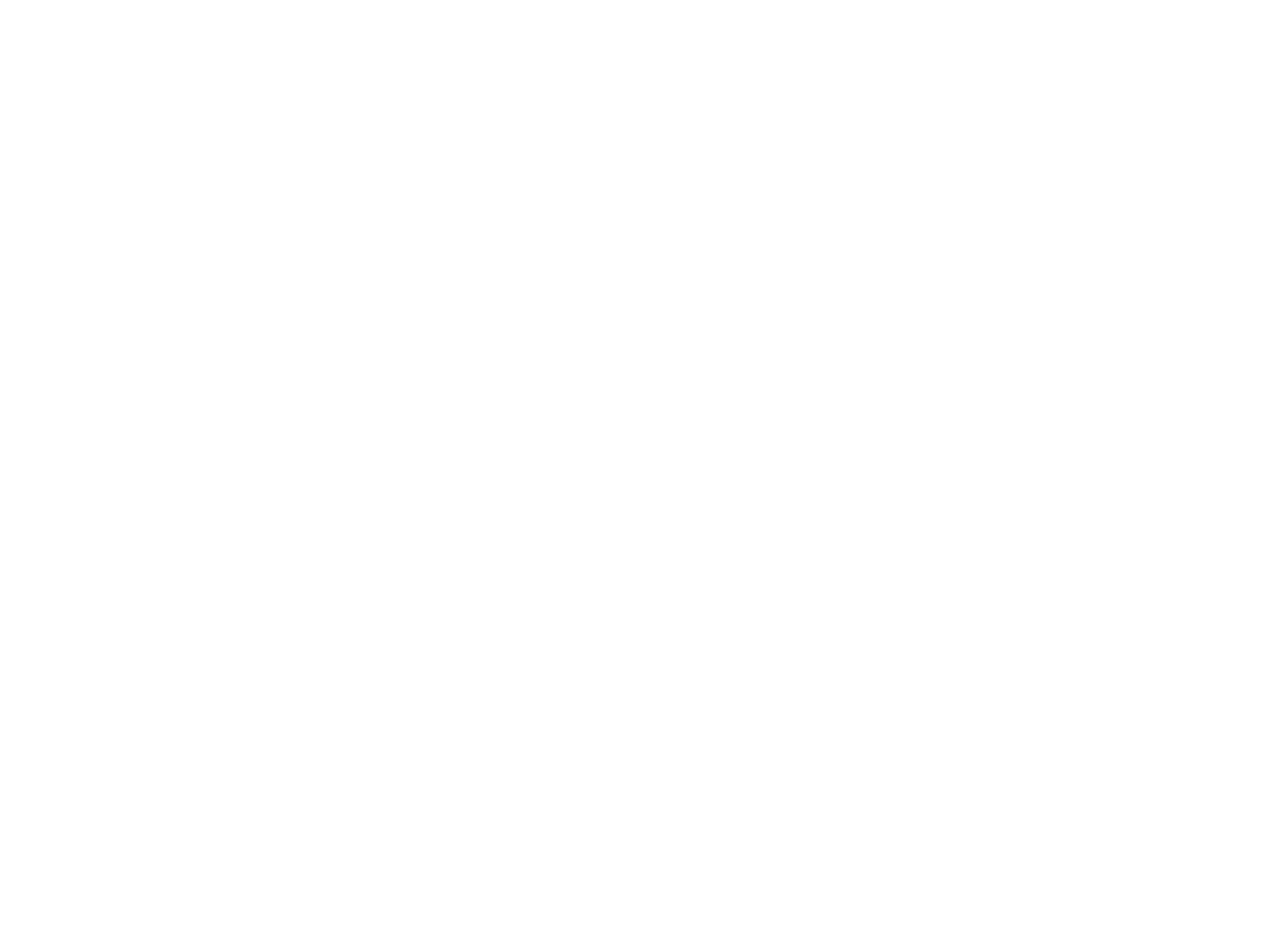
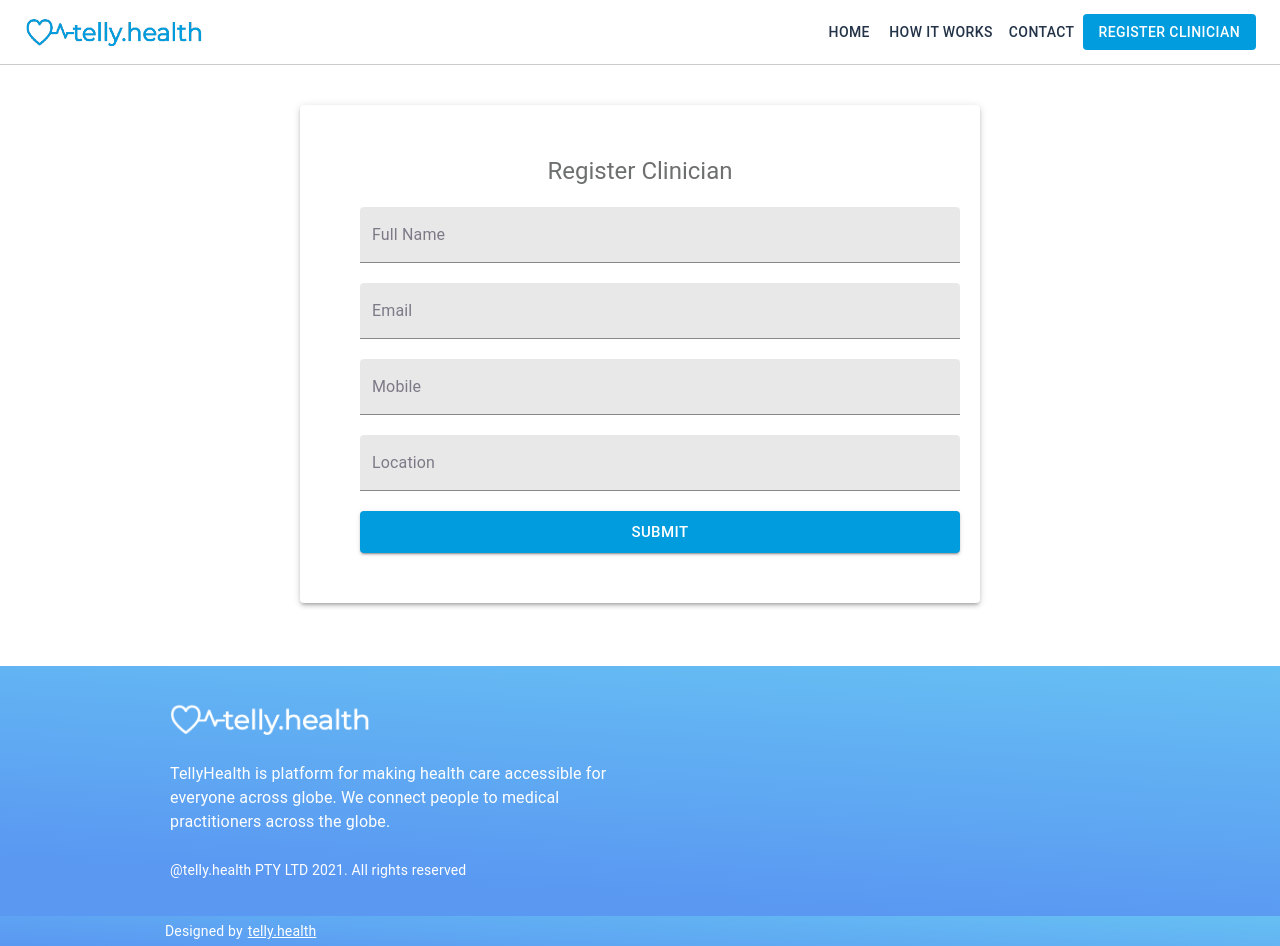
Before and after one commit to Assister2/telehealth, a Gatsby site in the folder packages/ui/website/: page /register-clinician in a window 1280 px wide. Before the commit this address had no page. Before the commit the page ends 800 px from the top, so only its background shows below. Built offline with nearby package versions, Linux system fonts and the light colour scheme; Gatsby itself is replaced by a stand-in of ours.

Commit message:
feat: clincian registration form

```diff
--- a/packages/ui/website/package.json
+++ b/packages/ui/website/package.json
@@ -13,6 +13,7 @@
     "@types/react": "^16.9.46",
     "@types/react-dom": "^16.9.8",
     "@types/react-helmet": "^6.1.0",
+    "formik": "^2.2.6",
     "gatsby": "^2.24.47",
     "gatsby-image": "^2.4.16",
     "gatsby-plugin-manifest": "^2.4.23",
@@ -27,7 +28,8 @@
     "prop-types": "^15.7.2",
     "react": "^16.12.0",
     "react-dom": "^16.12.0",
-    "react-helmet": "^6.1.0"
+    "react-helmet": "^6.1.0",
+    "yup": "^0.32.9"
   },
   "devDependencies": {
     "prettier": "2.0.5",
--- a/packages/ui/website/src/components/footer.tsx
+++ b/packages/ui/website/src/components/footer.tsx
@@ -44,7 +44,7 @@
             style={{ padding: 10 }}
           >
             <Typography variant="h4" color="inherit">
-              <div style={{ width: "250px" }}>
+              <div style={{ width: "200px" }}>
                 <Image
                   alt="Connecting people to medical practitioners across the globe"
                   filename="telly.health-logo-white.png"
--- a/packages/ui/website/src/components/header.tsx
+++ b/packages/ui/website/src/components/header.tsx
@@ -24,6 +24,7 @@
   appBar: {
     color: "#233348",
     backgroundColor: "#FFF",
+    borderBottom: "1px solid #ccc"
   },
   toolbar: {
     flexWrap: "wrap",
--- /dev/null
+++ b/packages/ui/website/src/pages/register-clinician/index.tsx
@@ -0,0 +1,114 @@
+import React from "react"
+import { useFormik } from "formik"
+import * as yup from "yup"
+import Button from "@material-ui/core/Button"
+import TextField from "@material-ui/core/TextField"
+import ThemeProvider from "@material-ui/styles/ThemeProvider"
+import Paper from "@material-ui/core/Paper"
+import Typography from "@material-ui/core/Typography"
+import theme from "../../theme"
+
+import Layout from "../../components/layout"
+import SEO from "../../components/seo"
+
+import "./style.css"
+
+const validationSchema = yup.object({
+  name: yup
+    .string("Enter your fullname")
+    .required("Fullname is required"),
+  email: yup
+    .string("Enter your email")
+    .email("Enter a valid email")
+    .required("Email is required"),
+  mobile: yup
+    .string("Enter your mobile number")
+    .min(8, "Mobile should be of minimum 8 characters length")
+    .required("Mobile number is required"),
+  location: yup
+    .string("Enter your location")
+    .required("Location is required"),
+})
+
+const RegisterClinician = () => {
+  const formik = useFormik({
+    initialValues: {
+      name: "",
+      email: "",
+      mobile: "",
+      location: "",
+    },
+    validationSchema: validationSchema,
+    onSubmit: values => {
+      alert(JSON.stringify(values, null, 2))
+    },
+  })
+
+  return (
+    <ThemeProvider theme={theme}>
+      <Layout>
+        <SEO title="Register clinician" />
+        <Paper className={`register-form`} elevation={3}>
+          <Typography variant="h5" className={`title`}>Register Clinician</Typography>
+          <form onSubmit={formik.handleSubmit}>
+            <TextField
+              fullWidth
+              className="textfield"
+              id="name"
+              name="name"
+              label="Full Name"
+              variant="filled"
+              value={formik.values.name}
+              onChange={formik.handleChange}
+              error={formik.touched.name && Boolean(formik.errors.name)}
+              helperText={formik.touched.name && formik.errors.name}
+            />
+            <TextField
+              fullWidth
+              className="textfield"
+              id="email"
+              name="email"
+              label="Email"
+              variant="filled"
+              value={formik.values.email}
+              onChange={formik.handleChange}
+              error={formik.touched.email && Boolean(formik.errors.email)}
+              helperText={formik.touched.email && formik.errors.email}
+            />
+            <TextField
+              fullWidth
+              className="textfield"
+              id="mobile"
+              name="mobile"
+              label="Mobile"
+              type="mobile"
+              variant="filled"
+              value={formik.values.mobile}
+              onChange={formik.handleChange}
+              error={formik.touched.mobile && Boolean(formik.errors.mobile)}
+              helperText={formik.touched.mobile && formik.errors.mobile}
+            />
+            <TextField
+              fullWidth
+              className="textfield"
+              id="location"
+              name="location"
+              label="Location"
+              type="textfield"
+              variant="filled"
+              value={formik.values.location}
+              onChange={formik.handleChange}
+              error={formik.touched.location && Boolean(formik.errors.location)}
+              helperText={formik.touched.location && formik.errors.location}
+            />
+            <Button size="large" className="submit" color="primary" variant="contained" fullWidth type="submit">
+              Submit
+            </Button>
+          </form>
+        </Paper>
+      </Layout>
+    </ThemeProvider>
+  )
+}
+
+export default RegisterClinician
--- /dev/null
+++ b/packages/ui/website/src/pages/register-clinician/style.css
@@ -0,0 +1,19 @@
+.register-form {
+    padding: 40px;
+    margin: 40px auto;
+    max-width: 600px;
+}
+
+.register-form .title {
+    color: #6e6f6f;
+    text-align: center;
+    margin: 10px 0;
+}
+
+.register-form .textfield {
+    margin: 10px 20px;
+}
+
+.register-form .submit {
+    margin: 10px 20px;
+}
--- a/packages/ui/website/src/theme.tsx
+++ b/packages/ui/website/src/theme.tsx
@@ -25,9 +25,6 @@
       hint: "#7D7987",
     },
   },
-  shape: {
-    borderRadius: 20,
-  },
 })
 
 export default theme
```
Also changed, not shown: packages/ui/website/src/pages/page-2.tsx (deleted, +0 -16 lines), 1 other file.
